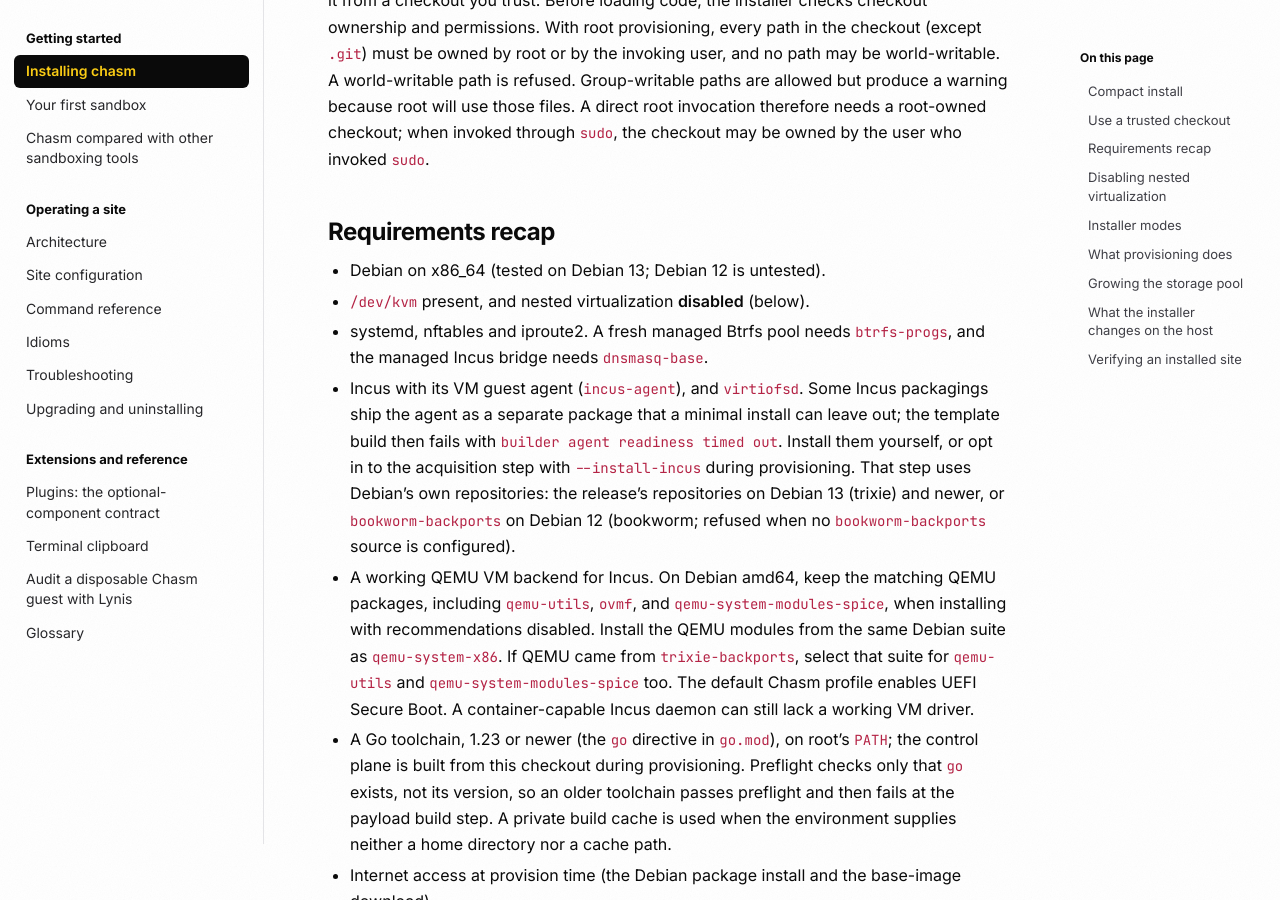
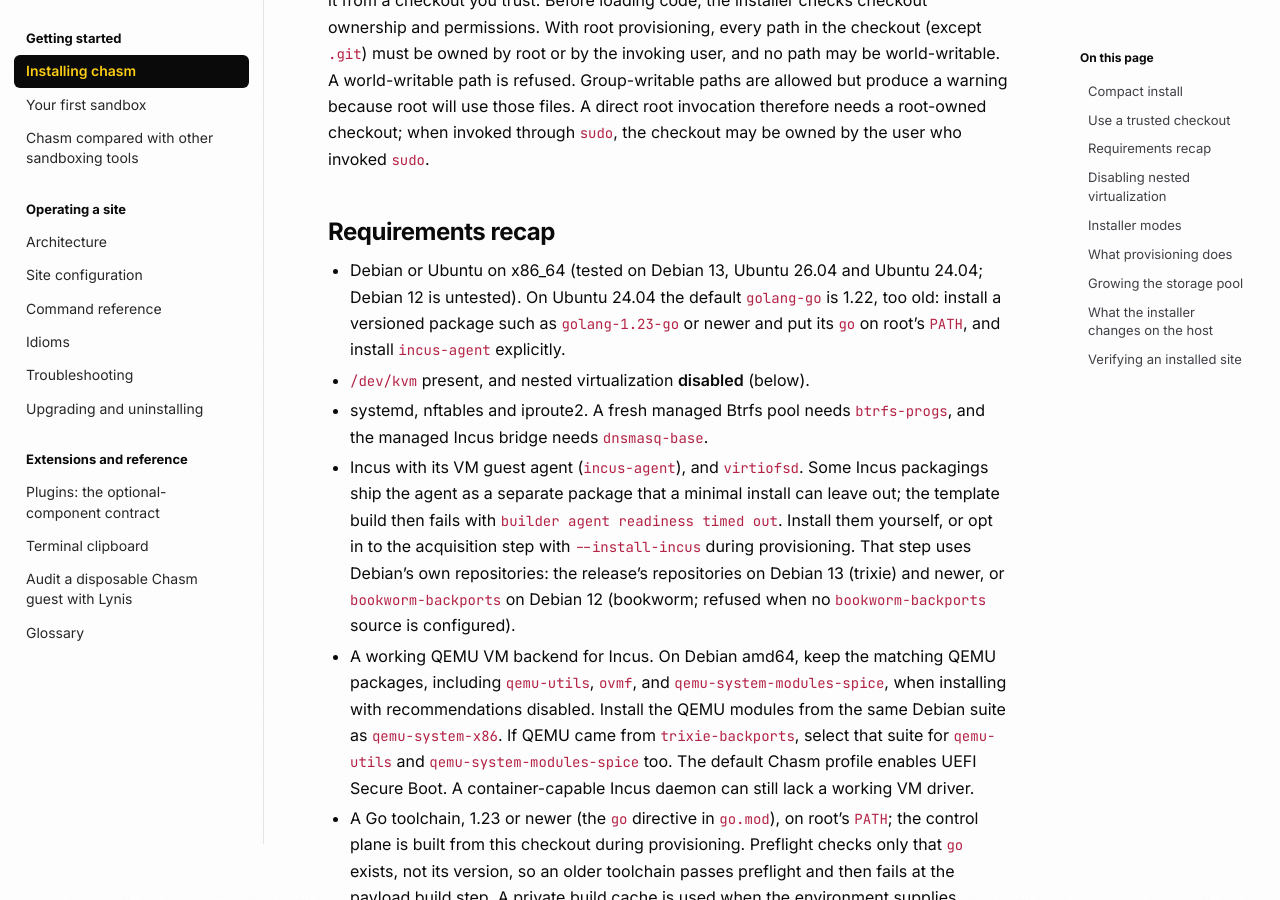
Before and after one commit to rahulrajaram/chasm, a Jekyll site: the page built from docs/install.md, in a window 1280 px wide and 900 px high, scrolled down 1240 px. Built offline with Jekyll 4.4.1, drawn with Linux system fonts in a browser that asks for light colours; some of the changed text lies outside the part shown.

Commit message:
docs: claim tested Ubuntu 26.04 and 24.04 support
Both pass the full lifecycle on the release code (cross-distro trial,
2026-11-24); 24.04 needs Go >= 1.23 and incus-agent installed explicitly.

Co-Authored-By: Claude Opus 5.5 <noreply@anthropic.com>

```diff
--- a/docs/index.html
+++ b/docs/index.html
@@ -29,7 +29,7 @@ description: Chasm gives each coding agent its own Linux VM on your own machine.
 </section>
 <section class="section" id="install">
   <h2>Install</h2>
-  <p>On Debian 13 (x86_64) with KVM (nested virtualization disabled) and Go 1.23 or newer on root’s <code>PATH</code>:</p>
+  <p>On Debian 13 or Ubuntu 24.04+ (x86_64) with KVM (nested virtualization disabled) and Go 1.23 or newer on root’s <code>PATH</code>:</p>
 {% highlight bash %}
 git clone https://github.com/rahulrajaram/chasm.git
 cd chasm
--- a/docs/install.md
+++ b/docs/install.md
@@ -4,8 +4,8 @@ permalink: /install.html
 ---
 # Installing chasm
 
-These instructions provision a fresh Debian (x86_64) host — tested on
-Debian 13; Debian 12 is untested. The installer is
+These instructions provision a fresh Debian or Ubuntu (x86_64) host — tested
+on Debian 13, Ubuntu 26.04 and Ubuntu 24.04; Debian 12 is untested. The installer is
 `scripts/install-chasm.sh` in this repository; run it from a checkout.
 
 <pre><code class="language-sh"><span class="term-command">git</span> <span class="term-action">clone</span> <span class="term-url">https://github.com/rahulrajaram/chasm.git</span>
@@ -48,7 +48,11 @@ invocation therefore needs a root-owned checkout; when invoked through
 
 ## Requirements recap
 
-- Debian on x86_64 (tested on Debian 13; Debian 12 is untested).
+- Debian or Ubuntu on x86_64 (tested on Debian 13, Ubuntu 26.04 and
+  Ubuntu 24.04; Debian 12 is untested). On Ubuntu 24.04 the default
+  `golang-go` is 1.22, too old: install a versioned package such as
+  `golang-1.23-go` or newer and put its `go` on root's `PATH`, and install
+  `incus-agent` explicitly.
 - `/dev/kvm` present, and nested virtualization **disabled** (below).
 - systemd, nftables and iproute2. A fresh managed Btrfs pool needs
   `btrfs-progs`, and the managed Incus bridge needs `dnsmasq-base`.
```
Also changed, not shown: README.md.
